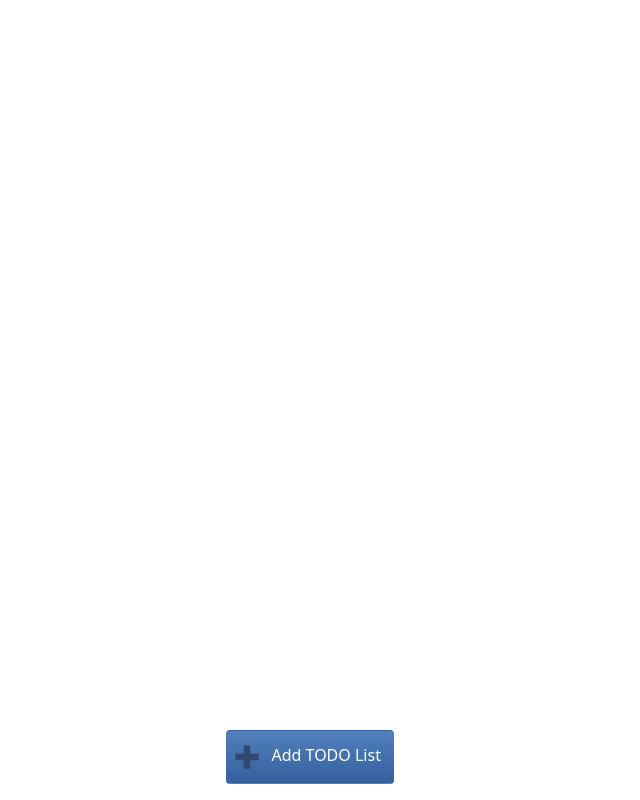
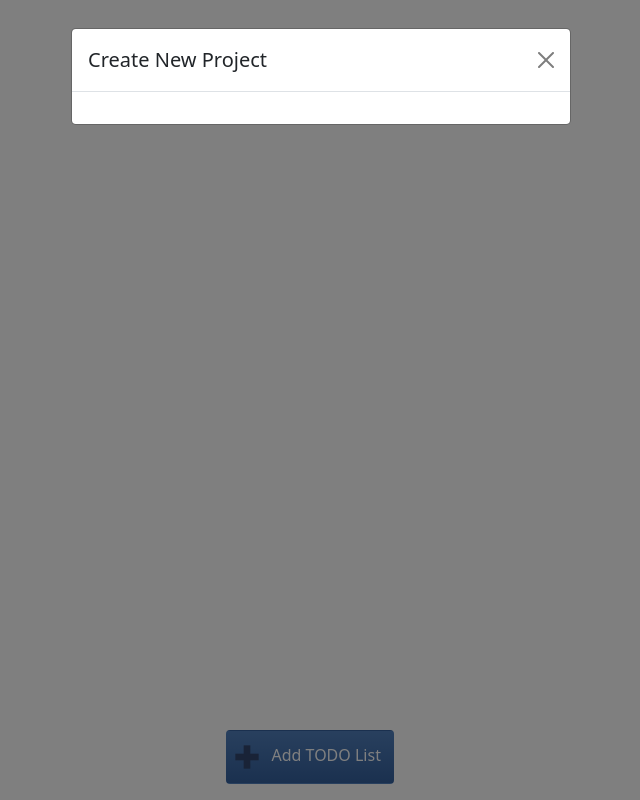
Before and after one commit to PitRella/ManagerPlatform, a Django app: page /dashboard/ in a window 1280 px wide, after a click on "Add TODO List". Shown: the whole page, without its empty margins (319-959 px from the left). Run offline with Django 5.2, Linux system fonts and the light colour scheme; the visitor is signed in with stand-in values (Sample User, id 1); data that the repository does not hold is empty.

Commit message:
feat(project): Add div for a load project creation form

```diff
--- a/templates/project/dashboard.html
+++ b/templates/project/dashboard.html
@@ -10,8 +10,26 @@
             {% include 'project/project.html' with project=project %}
         {% endfor %}
     </div>
-
-    {# Add a project #}
+    {#  Modal for for creating a project  #}
+    <div class="modal fade" id="createProjectModal" tabindex="-1"
+         aria-labelledby="createProjectModalLabel" aria-hidden="true">
+        <div class="modal-dialog">
+            <div class="modal-content">
+                <div class="modal-header">
+                    <h5 class="modal-title" id="createProjectModalLabel">
+                        Create New Project
+                    </h5>
+                    <button type="button" class="btn-close"
+                            data-bs-dismiss="modal"
+                            aria-label="Close"></button>
+                </div>
+                <div class="modal-body" id="modal-body">
+                    {# Project form will be loaded here #}
+                </div>
+            </div>
+        </div>
+    </div>
+    {# Add a project button #}
     <div class="fixed-bottom mb-3">
         <div class="container-fluid">
             <div class="row justify-content-center">
```
Also changed, not shown: templates/project/create.html (added, +10 -0 lines).
